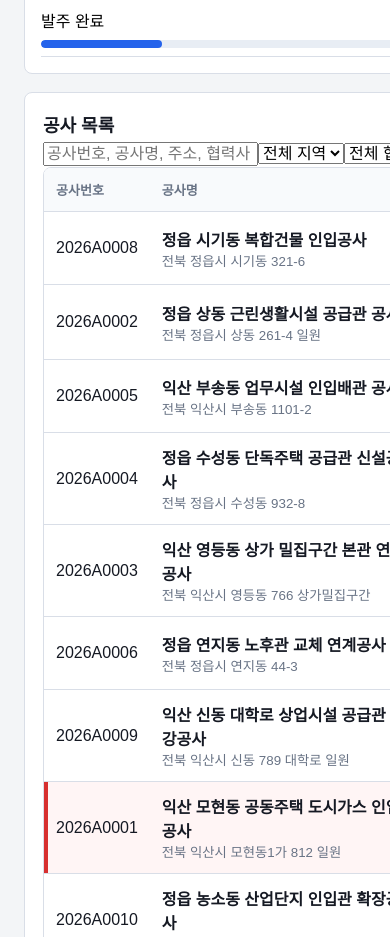
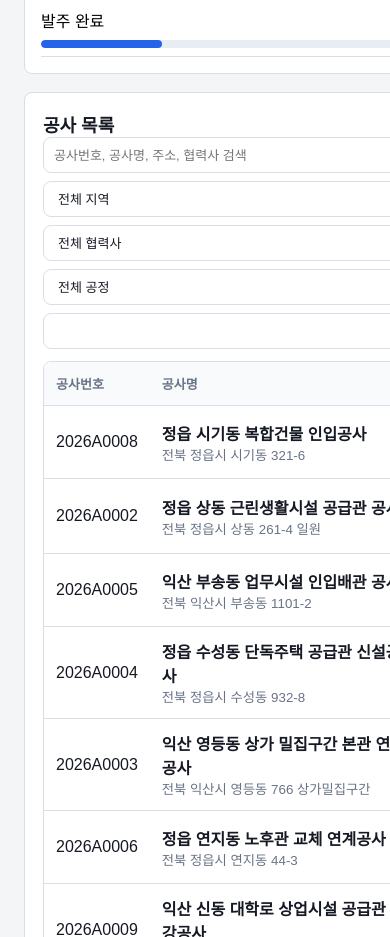
Before and after one commit to rlrkaos1536821-commits/OPCON, a Next.js app: page / in a window 390 px wide. Shown: the part 2600-3537 px from the top of the page. Built offline with nearby package versions, Linux system fonts and the light colour scheme.

Commit message:
Style list search filters

```diff
--- a/src/app/globals.css
+++ b/src/app/globals.css
@@ -35,6 +35,9 @@ h2 { font-size: 18px; }
 .filters { flex-wrap: wrap; }
 .filters input { min-width: 320px; flex: 1; }
 .filters select { min-width: 140px; }
+.listFilterBar { display: grid; grid-template-columns: minmax(280px, 1fr) 120px 150px 150px auto; gap: 8px; margin-bottom: 12px; }
+.listFilterBar input, .listFilterBar select, .listFilterBar button { min-width: 0; height: 36px; border: 1px solid var(--line); background: var(--panel); color: var(--text); padding: 0 10px; border-radius: 8px; font-size: 13px; }
+.listFilterBar button { color: var(--muted); font-weight: 800; white-space: nowrap; }
 
 .systemMessage { border: 1px solid var(--line); background: var(--panel); border-left: 5px solid var(--blue); border-radius: 8px; padding: 13px 16px; display: flex; gap: 12px; }
 .systemMessage.success { border-left-color: var(--green); }
@@ -103,4 +106,5 @@ tbody tr:hover, .selectedRow { background: #fff5f5; }
   .sideNav { position: static; flex-direction: row; flex-wrap: wrap; align-items: center; }
   .mapArea, .detailGrid, .summaryGrid, .kpiGrid, .infoGrid { grid-template-columns: 1fr; }
   .topBar { align-items: flex-start; flex-direction: column; }
+  .listFilterBar { grid-template-columns: 1fr; }
 }
```
